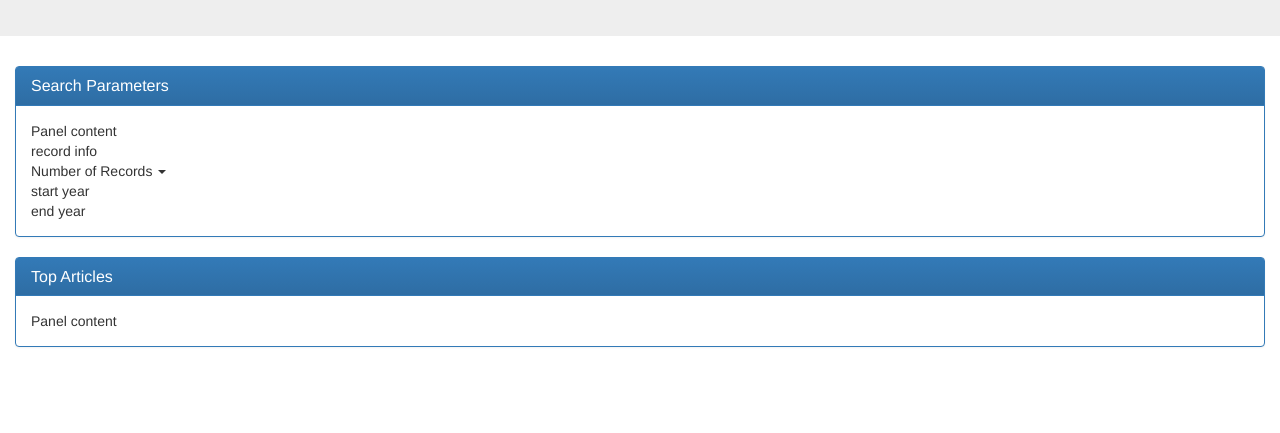
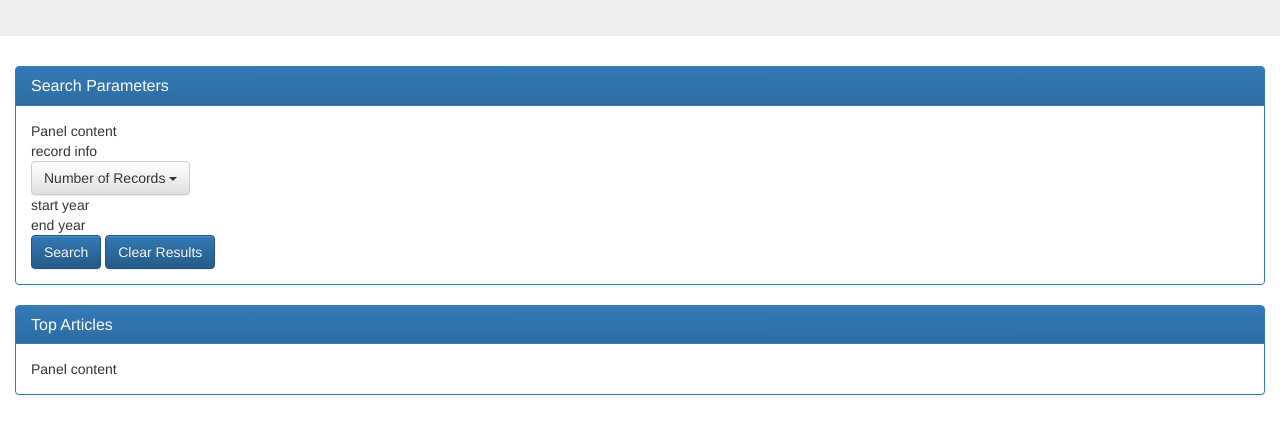
Before and after one commit to LaurelFH/api-project-test, a plain HTML site: page index.html in a window 1280 px wide. Shown: the part 159-592 px from the top of the page. Drawn offline with nearby package versions, Linux system fonts and the light colour scheme.

Commit message:
adding buttons

```diff
--- a/index.html
+++ b/index.html
@@ -50,7 +50,7 @@
 
 			<!--number of records to retrive drop-down menu-->
 <div class="dropdown">
-  <!--<button class="btn btn-default dropdown-toggle" type="button" id="dropdownMenu1" data-toggle="dropdown" aria-haspopup="true" aria-expanded="true">-->
+  <button class="btn btn-default dropdown-toggle" type="button" id="dropdownMenu1" data-toggle="dropdown" aria-haspopup="true" aria-expanded="true">
     Number of Records
     <span class="caret"></span>
   </button>
@@ -75,13 +75,15 @@
 				end year
 			</div>
 
+<!--search and clear buttons-->
 
+<button type="button" class="btn btn-primary" id="searchButton">Search</button>
 
+<button type="button" class="btn btn-primary" id="clearButton">Clear Results</button>
 
 
 
 		</div><!--ends the form div-->
-
 
 
   </div>
```
